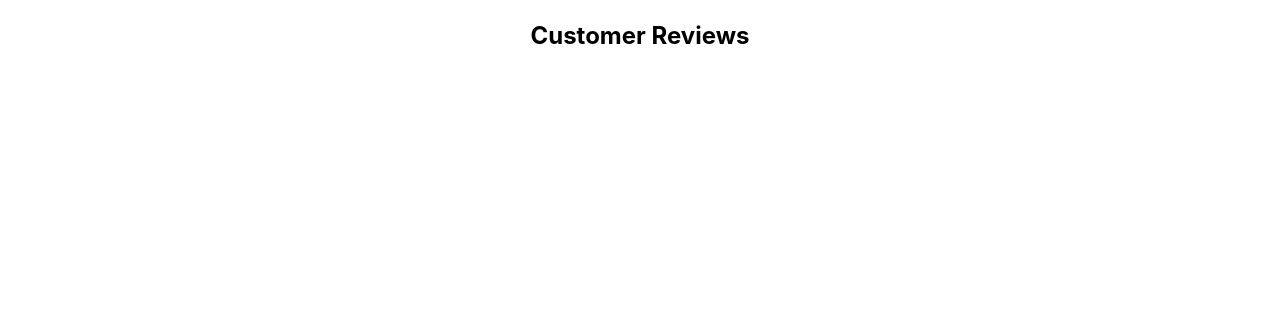
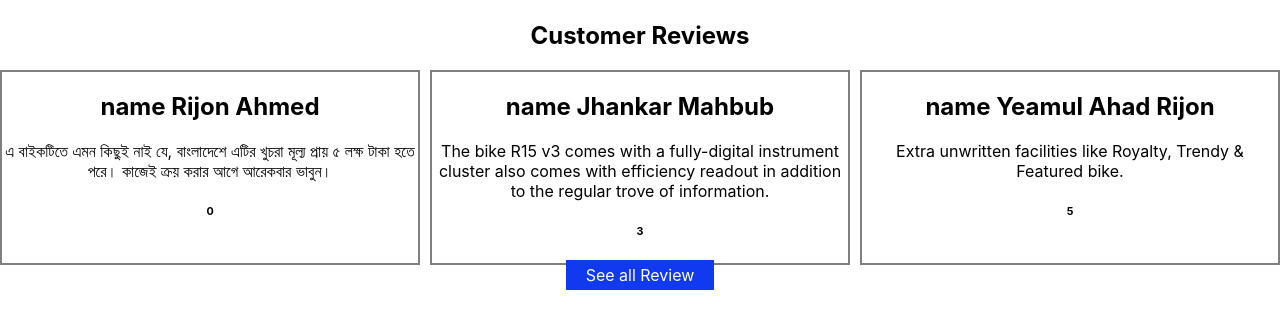
Before and after one commit to Rijonahmed/Product-Analysis-Review, a React (Create React App) app: page / in a window 1280 px wide. Shown: the part 405-734 px from the top of the page. Built offline with nearby package versions, Linux system fonts and the light colour scheme.

Commit message:
three review show commit

```diff
--- a/src/components/Home/Home.css
+++ b/src/components/Home/Home.css
@@ -5,3 +5,18 @@
 .container {
   display: flex;
 }
+
+.three-review-grid {
+  display: grid;
+  grid-template-columns: repeat(3, 1fr);
+  grid-gap: 10px;
+}
+
+.all-review-btn {
+  text-decoration: none;
+  background: rgb(16, 57, 240);
+  color: white;
+  padding: 5px 20px;
+  margin: 30px;
+
+}
--- a/src/components/Home/Home.js
+++ b/src/components/Home/Home.js
@@ -1,8 +1,18 @@
 import React from 'react';
 import './Home.css'
+import useBikes from '../../hooks/useBikes';
+import ThreeReview from '../ThreeReview/ThreeReview';
+import { Link } from 'react-router-dom';
 
 
 const Home = () => {
+  const [reviewBikes] = useBikes();
+  const threeReviews = reviewBikes.slice(0, 3);
+
+
+
+
+
 
 
   return (
@@ -19,7 +29,19 @@
         </div>
       </div>
       <div className="customer-review">
-        <h2>Customer Reviews </h2>
+        <h2>Customer Reviews {threeReviews.name}</h2>
+        <div className='three-review-grid'>
+          {
+            threeReviews.map(review => <ThreeReview
+              key={review.id}
+              review={review}
+            ></ThreeReview>)
+          }
+        </div>
+        <Link className='all-review-btn' to="/reviews">See all Review</Link>
+
+
+
 
 
       </div>
--- /dev/null
+++ b/src/components/ThreeReview/ThreeReview.css
@@ -0,0 +1,3 @@
+.three-review {
+  border: 2px solid gray;
+}
--- /dev/null
+++ b/src/components/ThreeReview/ThreeReview.js
@@ -0,0 +1,17 @@
+import React from 'react';
+import './ThreeReview.css'
+
+const ThreeReview = (props) => {
+  const { name, text, rating } = props.review
+  return (
+    <div className='three-review'>
+      <h2>name {name}</h2>
+      <p>{text}</p>
+      <h6>{rating}</h6>
+
+
+    </div>
+  );
+};
+
+export default ThreeReview;
```
